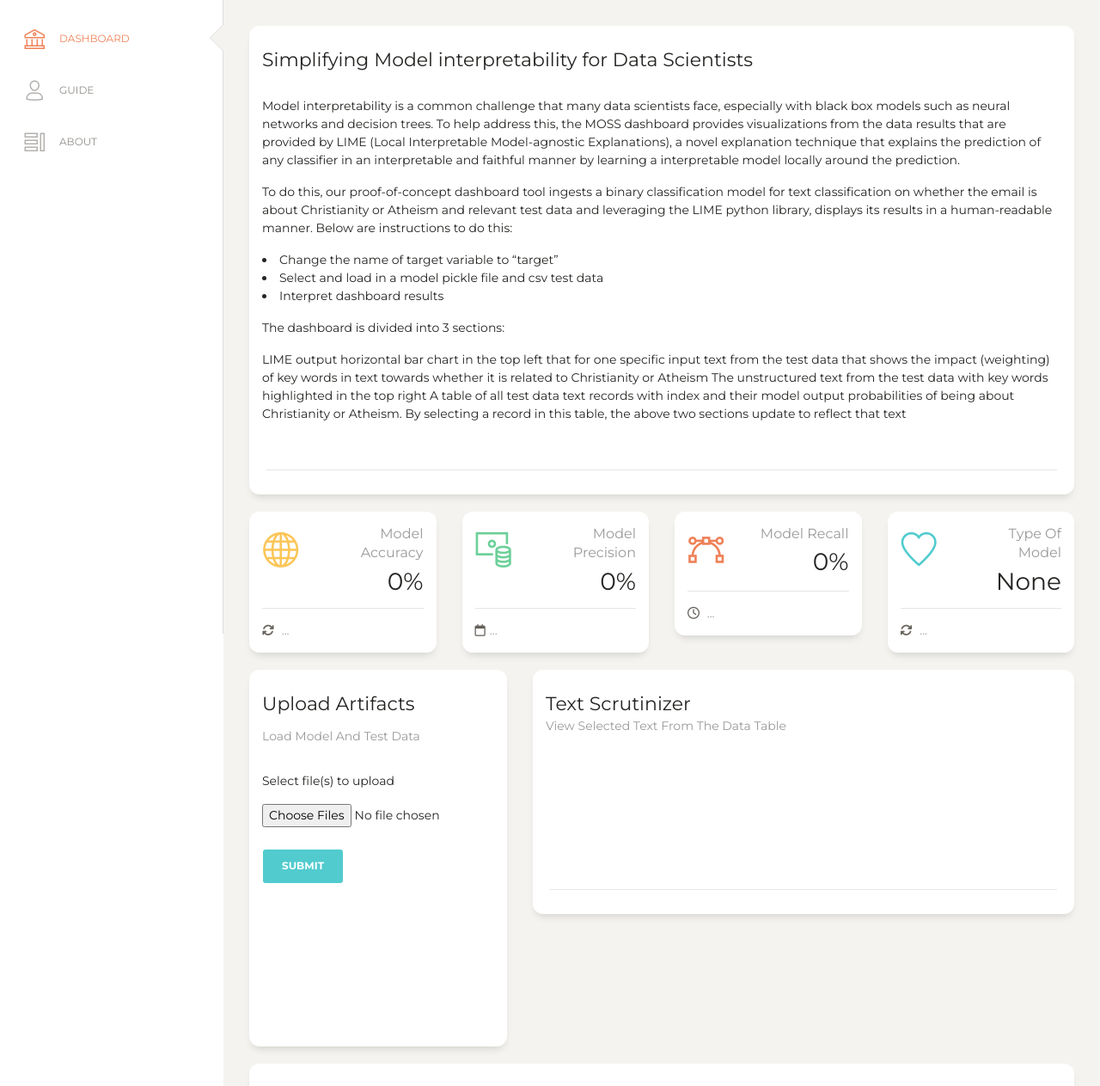
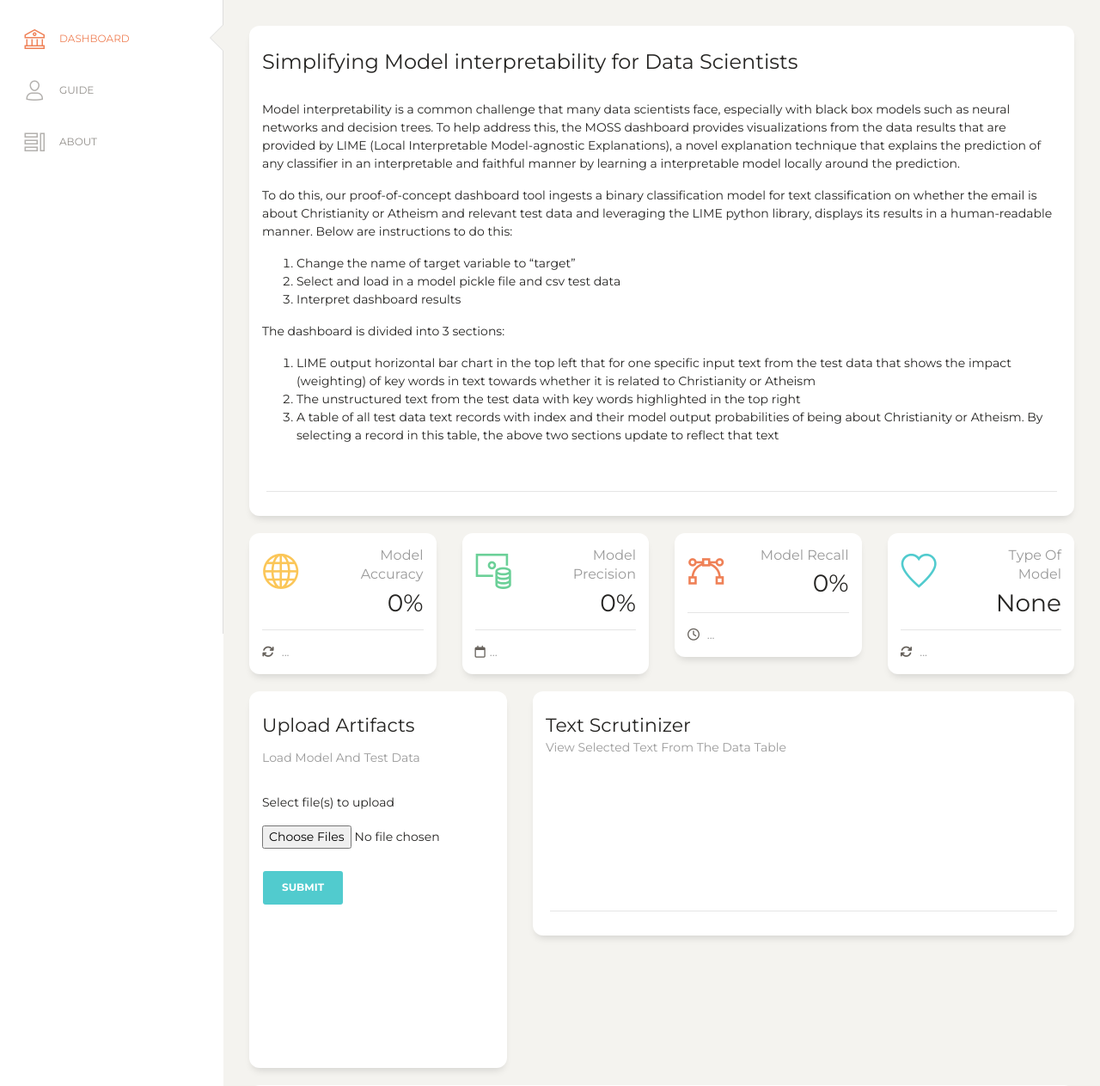
Before and after one commit to jlee-snn/w209_MOSS, a Flask app: page / in a window 1280 px wide. Shown: the part 63-1326 px from the top of the page at 86% size. Run offline with Flask 2, Linux system fonts and the light colour scheme; parts of the project's set-up code (start-up, migrations or seed data) failed here and were passed over; some libraries are stand-ins or nearby versions.

Commit message:
text polish

```diff
--- a/templates/dashboard.html
+++ b/templates/dashboard.html
@@ -112,23 +112,22 @@ The above copyright notice and this permission notice shall be included in all c
           <div class="col-md-12">
             <div class="card ">
               <div class="card-header ">
-                <h5 class="card-title">Simplifying Model interpretability for Data Scientists</h5>
+                <h4 class="card-title">Simplifying Model interpretability for Data Scientists</h5>
               </div>
-              <div class="card-body ">
+              <div class="card-body">
                 <p>Model interpretability is a common challenge that many data scientists face, especially with black box models such as neural networks and decision trees. To help address this, the MOSS dashboard provides visualizations from the data results that are provided by LIME (Local Interpretable Model-agnostic Explanations), a novel explanation technique that explains the prediction of any classifier in an interpretable and faithful manner by learning a interpretable model locally around the prediction.</p>
-
                 <p>To do this, our proof-of-concept dashboard tool ingests a binary classification model for text classification on whether the email is about Christianity or Atheism and relevant test data and leveraging the LIME python library, displays its results in a human-readable manner. Below are instructions to do this:</p>
-
-                <li>Change the name of target variable to “target”</li>
-                <li>Select and load in a model pickle file and csv test data</li>
-                <li>Interpret dashboard results</li>
-
-                <p></p>
+                <ol>
+                  <li>Change the name of target variable to “target”</li>
+                  <li>Select and load in a model pickle file and csv test data</li>
+                  <li>Interpret dashboard results</li>
+                </ol>
                 <p>The dashboard is divided into 3 sections:</p>
-
-                <p>LIME output horizontal bar chart in the top left that for one specific input text from the test data that shows the impact (weighting) of key words in text towards whether it is related to Christianity or Atheism
-                The unstructured text from the test data with key words highlighted in the top right
-                A table of all test data text records with index and their model output probabilities of being about Christianity or Atheism. By selecting a record in this table, the above two sections update to reflect that text</p>
+                <ol>
+                  <li>LIME output horizontal bar chart in the top left that for one specific input text from the test data that shows the impact (weighting) of key words in text towards whether it is related to Christianity or Atheism</li>
+                  <li>The unstructured text from the test data with key words highlighted in the top right</li>
+                  <li>A table of all test data text records with index and their model output probabilities of being about Christianity or Atheism. By selecting a record in this table, the above two sections update to reflect that text</li>
+              </ol>
               </div>
               <div class="card-footer ">
                 <hr>
```
